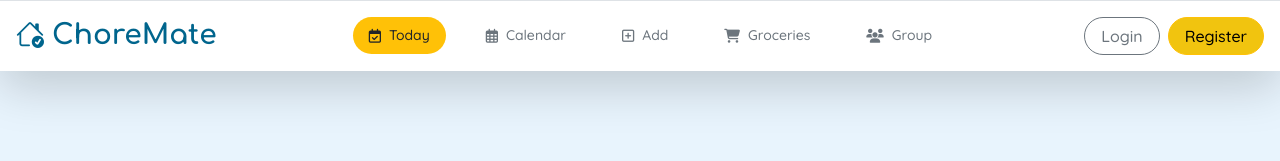
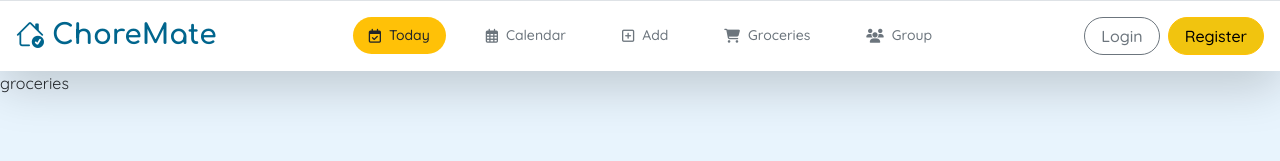
Before and after one commit to elenavolpato/FE-houseHoldChores, a React (Vite) app: page /groceries in a window 1280 px wide. Shown: the top 161 px of the page. Built offline with nearby package versions, Linux system fonts and the light colour scheme.

Commit message:
finishes weekly view

```diff
--- a/src/App.jsx
+++ b/src/App.jsx
@@ -9,6 +9,7 @@ import CategoryTasks from "./views/CategoryTasks"
 import ManageGroup from "./views/ManageGroup"
 import CategoryDashboard from "./views/CategoryDashboard"
 import WeeklyTasks from "./views/WeeklyTasks"
+import GroceriesList from "./views/GroceriesList"
 
 function App() {
   return (
@@ -39,6 +40,9 @@ function App() {
         <Routes>
           <Route path="/groups" element={<ManageGroup />}></Route>
         </Routes>
+        <Routes>
+          <Route path="/groceries" element={<GroceriesList />}></Route>
+        </Routes>
       </BrowserRouter>
     </>
   )
--- a/src/components/HouseholdGoal.jsx
+++ b/src/components/HouseholdGoal.jsx
@@ -1,4 +1,4 @@
-import { Card, Col, Container, ProgressBar } from "react-bootstrap"
+import { Card, Col, ProgressBar } from "react-bootstrap"
 import { useSelector } from "react-redux"
 import "../css/houseHoldGoal.css"
 
@@ -18,7 +18,6 @@ const HouseholdGoal = () => {
   const motivationalText = percentageDone === 100 ? "Amazing job!" : "Keep going!"
 
   return (
-    <Container className="d-flex justify-content-center align-items-center my-3">
     <Col md={8} xs={12}>
       <Card className="goal-card border-0 mx-auto ">
         <Card.Body className="p-4">
@@ -37,7 +36,6 @@ const HouseholdGoal = () => {
         </Card.Body>
       </Card>
     </Col>
-    </Container>
   )
 }
 
--- a/src/components/WeeklySchedule.jsx
+++ b/src/components/WeeklySchedule.jsx
@@ -1,5 +1,5 @@
 import { useState, useEffect } from "react"
-import { Container, Row, Col, Badge /* , ButtonGroup, Button  */ } from "react-bootstrap"
+import { Row, Col, Badge /* , ButtonGroup, Button  */ } from "react-bootstrap"
 import { useDispatch, useSelector } from "react-redux"
 import { setSelectedDate /*  setActiveTab */ } from "../redux/choresSlice"
 import "../css/weeklySchedule.css"
--- a/src/views/GroceriesList.jsx
+++ b/src/views/GroceriesList.jsx
@@ -0,0 +1,5 @@
+function GroceriesList() {
+  return <p>groceries</p>
+}
+
+export default GroceriesList
```
Lines whose indentation alone changed are shown as unchanged.
